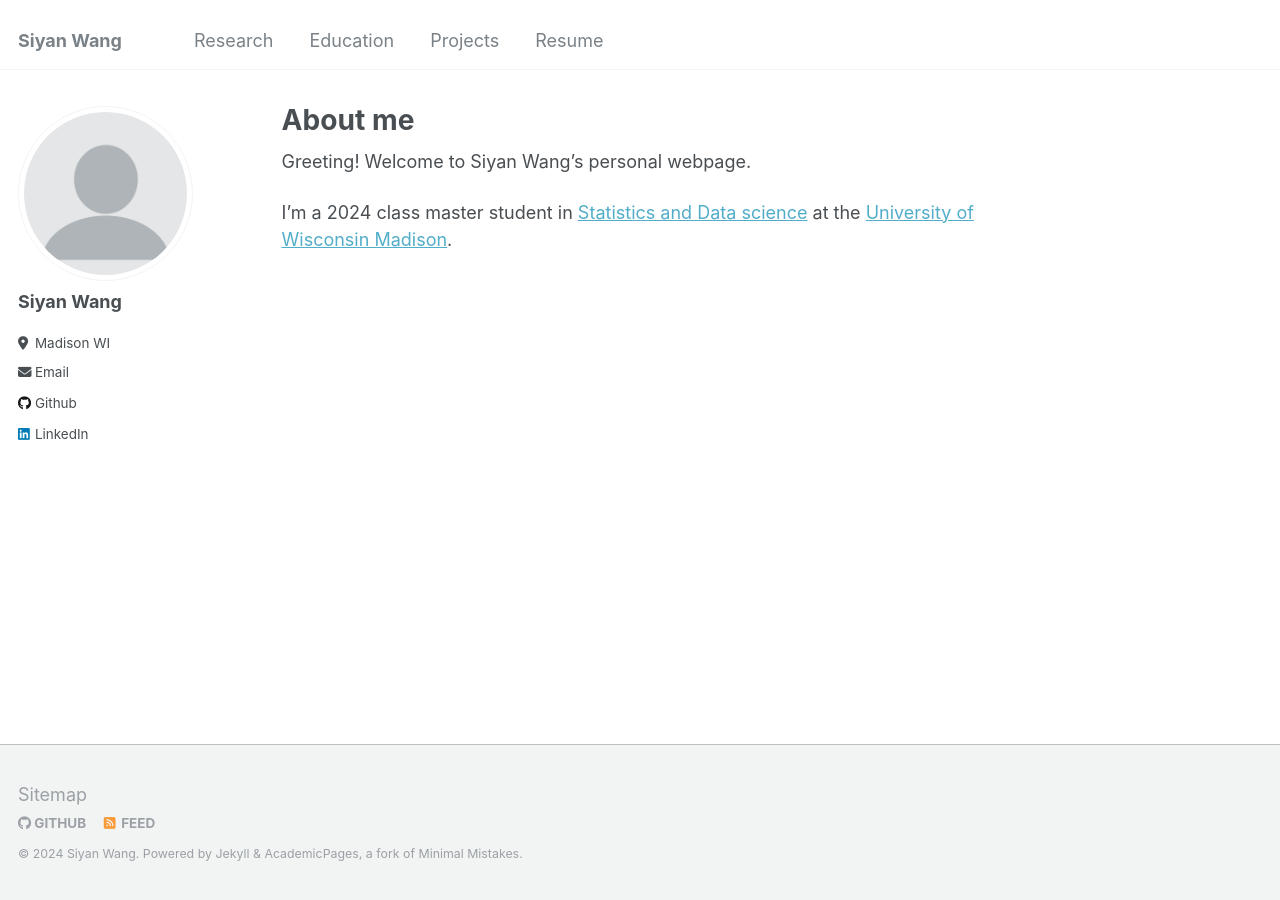
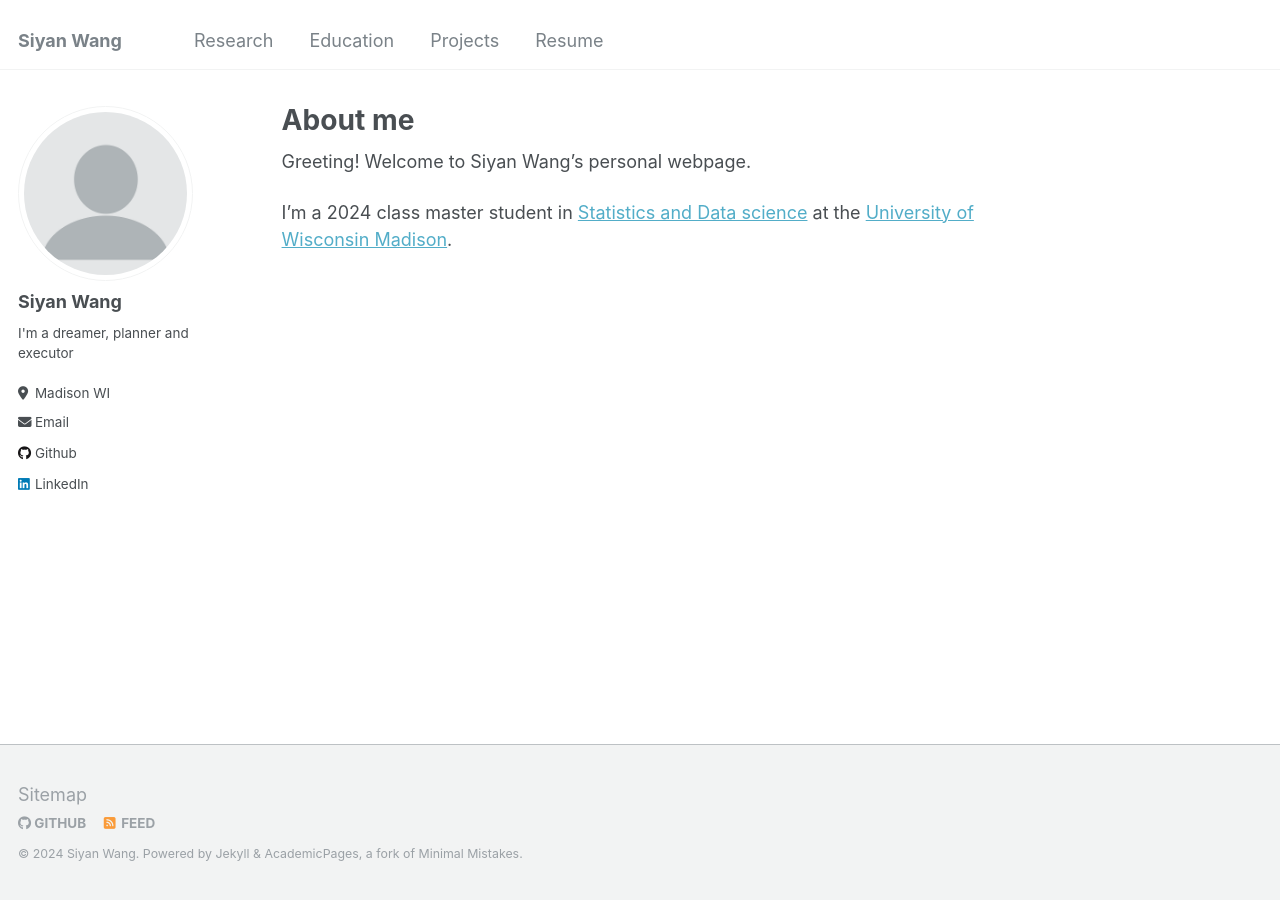
Before and after one commit to siyanwang123/siyanwang123.github.io, a Jekyll site: the page built from _pages/about.md, in a window 1280 px wide. Built offline with Jekyll 4.4.1, drawn with Linux system fonts in a browser that asks for light colours.

Commit message:
Update _config.yml

```diff
--- a/_config.yml
+++ b/_config.yml
@@ -24,7 +24,7 @@ author:
   avatar           : "profile.png"
   name             : "Siyan Wang"
   pronouns         : # example: "she/her"
-  bio              : ""
+  bio              : "I'm a dreamer, planner and executor"
   location         : "Madison WI"
   employer         :
   uri              :
```
